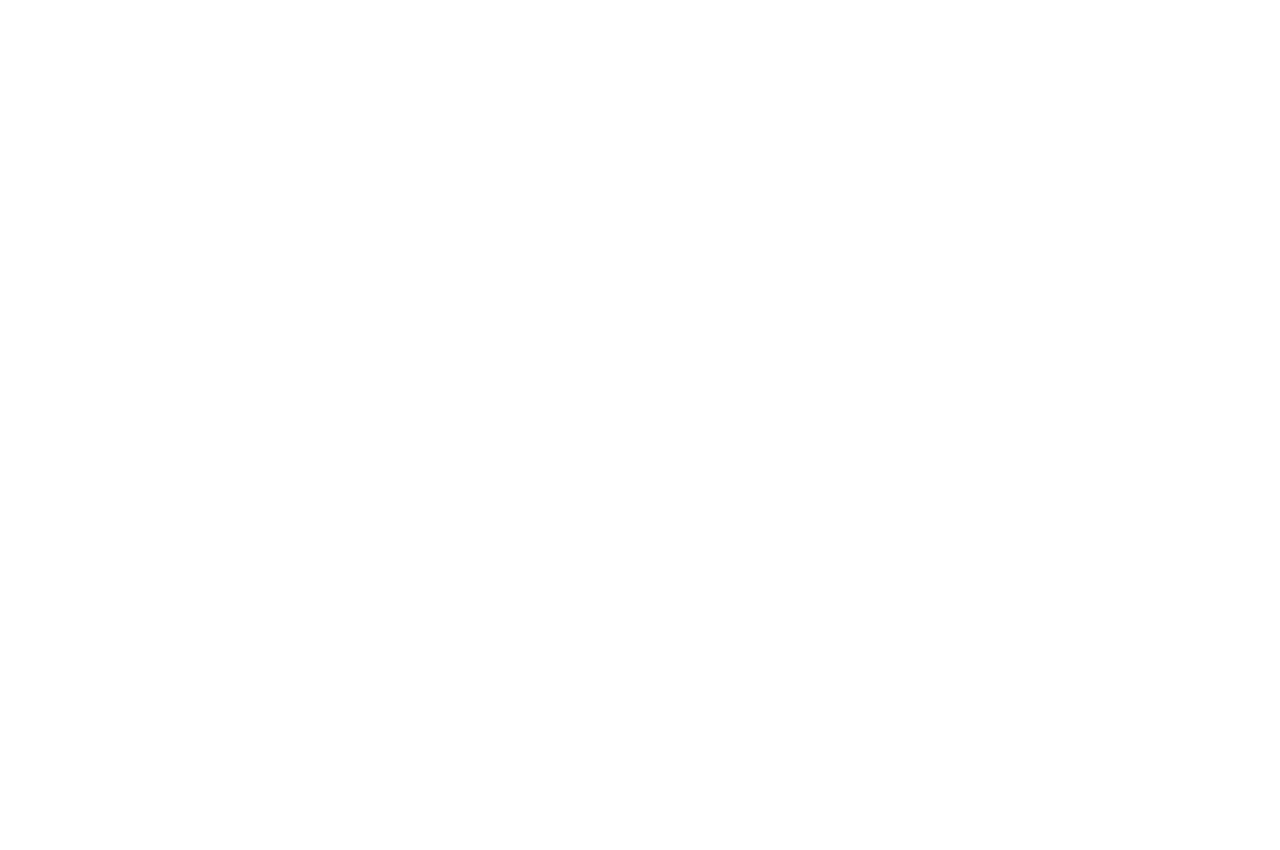
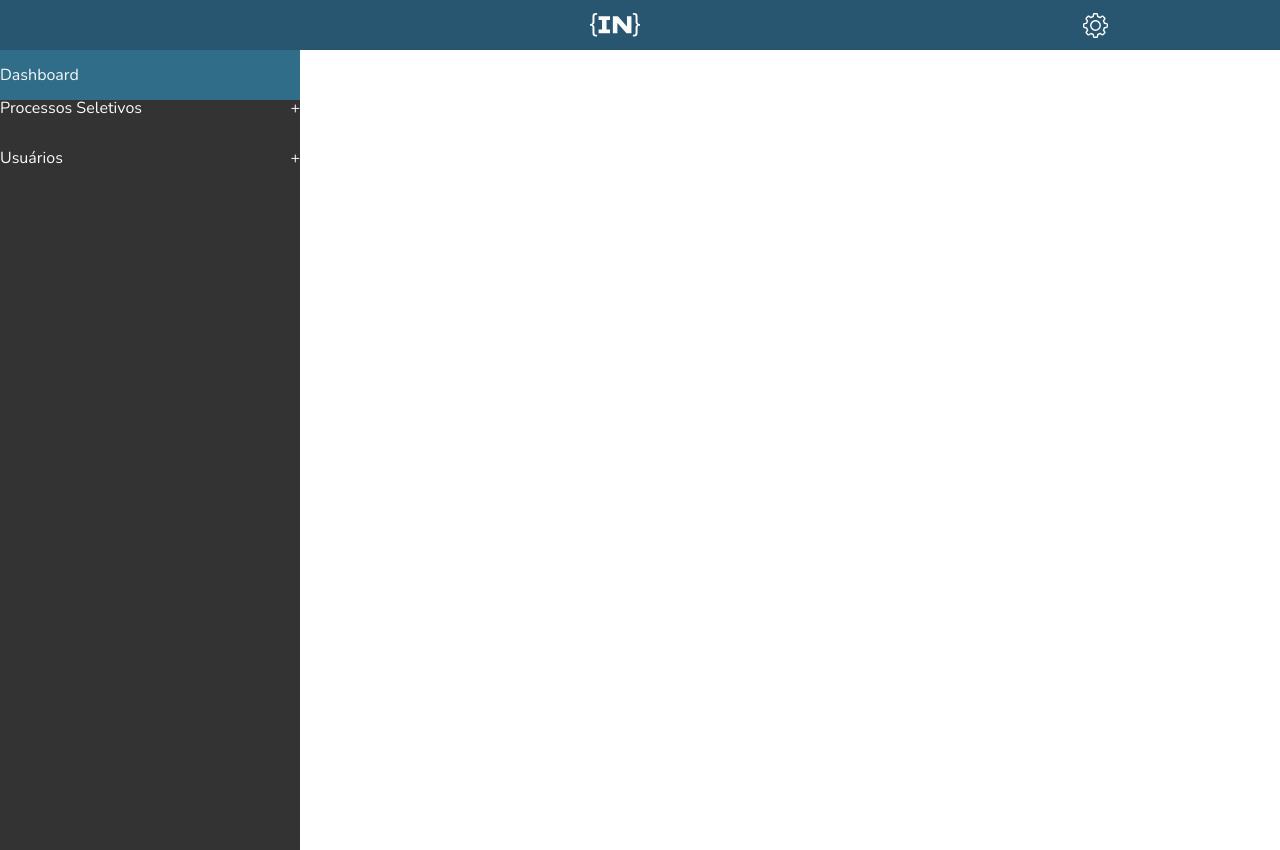
Before and after one commit to jmsgfhr/Front-Projeto-Final-PS-2019.2, a React (Create React App) app: page /usermenu in a window 1280 px wide. Before the commit the page ends 800 px from the top, so only its background shows below. Built offline with nearby package versions, Linux system fonts and the light colour scheme.

Commit message:
Criado a pagina de menu do usuario
Tal pagina ira carregar todos os menus que o usuario precisa, como aulas, curso, etc

```diff
--- a/src/App.js
+++ b/src/App.js
@@ -5,6 +5,7 @@ import './App.css';
 import Login from './component/login/login';
 import MenuLateral from './component/menuLateral/menuLateral';
 import Header from './component/header/header';
+import UserMenu from './ui/ui';
 // import axios from 'axios';
 
 // const api = axios.create({
@@ -17,7 +18,7 @@ function App(props) {
   return (
     <div className="App">
       {/* <Login></Login> */}
-      <Header></Header>
+      <UserMenu></UserMenu>
     </div>
   );
 }
--- a/src/component/header/header.css
+++ b/src/component/header/header.css
@@ -29,7 +29,7 @@
     width: 50px;
     height: 50px;
     background-image: url('../../assets/img/icon-settings.svg');
-    background-size: 30px 30px;
+    background-size: 25px 25px;
     background-position: center;
     background-repeat: no-repeat;
     background-color: transparent;
--- a/src/index.js
+++ b/src/index.js
@@ -7,6 +7,7 @@ import { BrowserRouter, Switch, Route } from 'react-router-dom';
 import Login from './component/login/login';
 import Forgot from './component/forgot/forgot';
 import Error404 from './component/error/error';
+import UserMenu from './ui/ui';
 
 ReactDOM.render(
     <BrowserRouter>
@@ -15,6 +16,7 @@ ReactDOM.render(
             <Route path="/login" component={Login} />
             <Route path="/forgot" component={Forgot} />
             <Route path="/404" component={Error404} />
+            <Route path="/usermenu" component={UserMenu} />
         </Switch>
     </ BrowserRouter>
     , document.getElementById('root'));
--- a/src/ui/ui.js
+++ b/src/ui/ui.js
@@ -0,0 +1,15 @@
+import React from 'react';
+import { Link } from 'react-router-dom';
+import Header from '../component/header/header';
+import MenuLateral from '../component/menuLateral/menuLateral';
+
+export default class UserMenu extends React.Component {
+    render() {
+        return (
+            <div>
+                <Header></Header>
+                <MenuLateral></MenuLateral>
+            </div>
+        )
+    }
+}
```
